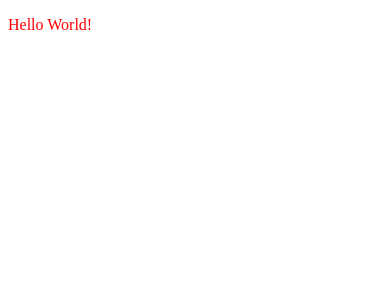
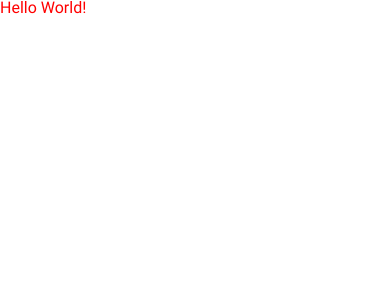
Before and after one commit to geezers-io/mogakco-front, a Next.js app: page / in a window 390 px wide. Shown: the top 300 px of the page. Built offline with nearby package versions, Linux system fonts and the light colour scheme.

Commit message:
Set global styles

```diff
--- a/src/pages/_app.tsx
+++ b/src/pages/_app.tsx
@@ -1,10 +1,11 @@
 import type { AppProps } from 'next/app';
 import { ThemeProvider } from '@emotion/react';
-import { theme } from 'styles';
+import { GlobalStyles, theme } from 'styles';
 
 function MyApp({ Component, pageProps }: AppProps) {
   return (
     <ThemeProvider theme={theme}>
+      <GlobalStyles />
       <Component {...pageProps} />
     </ThemeProvider>
   );
--- /dev/null
+++ b/src/styles/global/FontFace.tsx
@@ -0,0 +1,145 @@
+import { css } from '@emotion/react';
+
+const ROBOTO_DIR = '/fonts/Roboto-subset';
+const NOTOSANS_DIR = '/fonts/NotoSans-subset';
+const NOTOSANS_REMOTE = '//fonts.gstatic.com/ea/notosanskr/v2';
+
+export const FontFace = css`
+  /* ---------------------------------------------------------------------------------------- */
+  /* -- Roboto -- */
+  // 숫자, 영문 기본 폰트 (body에 적용)
+  // font-weight: 100 300 400 500 700 900
+  /* ---------------------------------------------------------------------------------------- */
+  @font-face {
+    font-family: 'Roboto';
+    font-style: normal;
+    font-weight: 100;
+    src: local('Roboto Thin'), local('Roboto-Thin'),
+      url(${ROBOTO_DIR}/Roboto-Thin.woff2) format('woff2'),
+      url(${ROBOTO_DIR}/Roboto-Thin.woff) format('woff'),
+      url(${ROBOTO_DIR}/Roboto-Thin.otf) format('opentype');
+  }
+  @font-face {
+    font-family: 'Roboto';
+    font-style: normal;
+    font-weight: 300;
+    src: local('Roboto Light'), local('Roboto-Light'),
+      url(${ROBOTO_DIR}/Roboto-Light.woff2) format('woff2'),
+      url(${ROBOTO_DIR}/Roboto-Light.woff) format('woff'),
+      url(${ROBOTO_DIR}/Roboto-Light.otf) format('opentype');
+  }
+  @font-face {
+    font-family: 'Roboto';
+    font-style: normal;
+    font-weight: 400;
+    src: local('Roboto Regular'), local('Roboto-Regular'),
+      url(${ROBOTO_DIR}/Roboto-Regular.woff2) format('woff2'),
+      url(${ROBOTO_DIR}/Roboto-Regular.woff) format('woff'),
+      url(${ROBOTO_DIR}/Roboto-Regular.otf) format('opentype');
+  }
+  @font-face {
+    font-family: 'Roboto';
+    font-style: normal;
+    font-weight: 500;
+    src: local('Roboto Medium'), local('Roboto-Medium'),
+      url(${ROBOTO_DIR}/Roboto-Medium.woff2) format('woff2'),
+      url(${ROBOTO_DIR}/Roboto-Medium.woff) format('woff'),
+      url(${ROBOTO_DIR}/Roboto-Medium.otf) format('opentype');
+  }
+  @font-face {
+    font-family: 'Roboto';
+    font-style: normal;
+    font-weight: 700;
+    src: local('Roboto Bold'), local('Roboto-Bold'),
+      url(${ROBOTO_DIR}/Roboto-Bold.woff2) format('woff2'),
+      url(${ROBOTO_DIR}/Roboto-Bold.woff) format('woff'),
+      url(${ROBOTO_DIR}/Roboto-Bold.otf) format('opentype');
+  }
+  @font-face {
+    font-family: 'Roboto';
+    font-style: normal;
+    font-weight: 900;
+    src: local('Roboto Black'), local('Roboto-Black'),
+      url(${ROBOTO_DIR}/Roboto-Black.woff2) format('woff2'),
+      url(${ROBOTO_DIR}/Roboto-Black.woff) format('woff'),
+      url(${ROBOTO_DIR}/Roboto-Black.otf) format('opentype');
+  }
+
+  /* ---------------------------------------------------------------------------------------- */
+  /* Noto Sans KR */
+  // 한글 기본 폰트 ( body에 적용 )
+  // font-weight: 100 300 400 500 700 900
+  /* ---------------------------------------------------------------------------------------- */
+  @font-face {
+    font-family: 'Noto Sans KR';
+    font-style: normal;
+    font-weight: 100;
+    src: url(${NOTOSANS_DIR}/NotoSans-Thin.woff2) format('woff2'),
+      url(${NOTOSANS_DIR}/NotoSans-Thin.woff) format('woff'),
+      url(${NOTOSANS_DIR}/NotoSans-Thin.otf) format('opentype'),
+      url(${NOTOSANS_REMOTE}/NotoSansKR-Thin.woff2) format('woff2'),
+      url(${NOTOSANS_REMOTE}/NotoSansKR-Thin.woff) format('woff'),
+      url(${NOTOSANS_REMOTE}/NotoSansKR-Thin.otf) format('opentype');
+    unicode-range: U+1100-11FF, U+3130-318F, U+A960-A97F, U+AC00-D7A3, U+D7B0-D7FF;
+  }
+  @font-face {
+    font-family: 'Noto Sans KR';
+    font-style: normal;
+    font-weight: 300;
+    src: url(${NOTOSANS_DIR}/NotoSans-Light.woff2) format('woff2'),
+      url(${NOTOSANS_DIR}/NotoSans-Light.woff) format('woff'),
+      url(${NOTOSANS_DIR}/NotoSans-Light.otf) format('opentype'),
+      url(${NOTOSANS_REMOTE}/NotoSansKR-Light.woff2) format('woff2'),
+      url(${NOTOSANS_REMOTE}/NotoSansKR-Light.woff) format('woff'),
+      url(${NOTOSANS_REMOTE}/NotoSansKR-Light.otf) format('opentype');
+    unicode-range: U+1100-11FF, U+3130-318F, U+A960-A97F, U+AC00-D7A3, U+D7B0-D7FF;
+  }
+  @font-face {
+    font-family: 'Noto Sans KR';
+    font-style: normal;
+    font-weight: 400;
+    src: url(${NOTOSANS_DIR}/NotoSans-Regular.woff2) format('woff2'),
+      url(${NOTOSANS_DIR}/NotoSans-Regular.woff) format('woff'),
+      url(${NOTOSANS_DIR}/NotoSans-Regular.otf) format('opentype'),
+      url(${NOTOSANS_REMOTE}/NotoSansKR-Regular.woff2) format('woff2'),
+      url(${NOTOSANS_REMOTE}/NotoSansKR-Regular.woff) format('woff'),
+      url(${NOTOSANS_REMOTE}/NotoSansKR-Regular.otf) format('opentype');
+    unicode-range: U+1100-11FF, U+3130-318F, U+A960-A97F, U+AC00-D7A3, U+D7B0-D7FF;
+  }
+  @font-face {
+    font-family: 'Noto Sans KR';
+    font-style: normal;
+    font-weight: 500;
+    src: url(${NOTOSANS_DIR}/NotoSans-Medium.woff2) format('woff2'),
+      url(${NOTOSANS_DIR}/NotoSans-Medium.woff) format('woff'),
+      url(${NOTOSANS_DIR}/NotoSans-Medium.otf) format('opentype'),
+      url(${NOTOSANS_REMOTE}/NotoSansKR-Medium.woff2) format('woff2'),
+      url(${NOTOSANS_REMOTE}/NotoSansKR-Medium.woff) format('woff'),
+      url(${NOTOSANS_REMOTE}/NotoSansKR-Medium.otf) format('opentype');
+    unicode-range: U+1100-11FF, U+3130-318F, U+A960-A97F, U+AC00-D7A3, U+D7B0-D7FF;
+  }
+  @font-face {
+    font-family: 'Noto Sans KR';
+    font-style: normal;
+    font-weight: 700;
+    src: url(${NOTOSANS_DIR}/NotoSans-Bold.woff2) format('woff2'),
+      url(${NOTOSANS_DIR}/NotoSans-Bold.woff) format('woff'),
+      url(${NOTOSANS_DIR}/NotoSans-Bold.otf) format('opentype'),
+      url(${NOTOSANS_REMOTE}/NotoSansKR-Bold.woff2) format('woff2'),
+      url(${NOTOSANS_REMOTE}/NotoSansKR-Bold.woff) format('woff'),
+      url(${NOTOSANS_REMOTE}/NotoSansKR-Bold.otf) format('opentype');
+    unicode-range: U+1100-11FF, U+3130-318F, U+A960-A97F, U+AC00-D7A3, U+D7B0-D7FF;
+  }
+  @font-face {
+    font-family: 'Noto Sans KR';
+    font-style: normal;
+    font-weight: 900;
+    src: url(${NOTOSANS_DIR}/NotoSans-Black.woff2) format('woff2'),
+      url(${NOTOSANS_DIR}/NotoSans-Black.woff) format('woff'),
+      url(${NOTOSANS_DIR}/NotoSans-Black.otf) format('opentype'),
+      url(${NOTOSANS_REMOTE}/NotoSansKR-Black.woff2) format('woff2'),
+      url(${NOTOSANS_REMOTE}/NotoSansKR-Black.woff) format('woff'),
+      url(${NOTOSANS_REMOTE}/NotoSansKR-Black.otf) format('opentype');
+    unicode-range: U+1100-11FF, U+3130-318F, U+A960-A97F, U+AC00-D7A3, U+D7B0-D7FF;
+  }
+`;
--- /dev/null
+++ b/src/styles/global/Resets.tsx
@@ -0,0 +1,150 @@
+import { css } from '@emotion/react';
+
+export const Resets = css`
+  // -- CSS resets --
+
+  // http://meyerweb.com/eric/tools/css/reset/
+  //  v2.0 | 20110126
+  //  License: none (public domain)
+
+  html,
+  body,
+  div,
+  span,
+  applet,
+  object,
+  iframe,
+  h1,
+  h2,
+  h3,
+  h4,
+  h5,
+  h6,
+  p,
+  blockquote,
+  pre,
+  a,
+  abbr,
+  acronym,
+  address,
+  big,
+  cite,
+  code,
+  del,
+  dfn,
+  em,
+  img,
+  ins,
+  kbd,
+  q,
+  s,
+  samp,
+  small,
+  strike,
+  strong,
+  sub,
+  sup,
+  tt,
+  var,
+  b,
+  u,
+  i,
+  center,
+  dl,
+  dt,
+  dd,
+  ol,
+  ul,
+  li,
+  fieldset,
+  form,
+  label,
+  legend,
+  table,
+  caption,
+  tbody,
+  tfoot,
+  thead,
+  tr,
+  th,
+  td,
+  article,
+  aside,
+  canvas,
+  details,
+  embed,
+  figure,
+  figcaption,
+  footer,
+  header,
+  hgroup,
+  menu,
+  nav,
+  output,
+  ruby,
+  section,
+  summary,
+  time,
+  mark,
+  audio,
+  video {
+    margin: 0;
+    padding: 0;
+    border: 0;
+    font-size: 100%;
+    font-style: inherit;
+    vertical-align: baseline;
+    text-decoration: none;
+  }
+  /* HTML5 display-role reset for older browsers */
+  article,
+  aside,
+  details,
+  figcaption,
+  figure,
+  footer,
+  header,
+  hgroup,
+  menu,
+  nav,
+  section {
+    display: block;
+  }
+  body {
+    line-height: 1;
+  }
+  ol,
+  ul {
+    list-style: none;
+  }
+  blockquote,
+  q {
+    quotes: none;
+  }
+  blockquote:before,
+  blockquote:after,
+  q:before,
+  q:after {
+    content: '';
+    content: none;
+  }
+  table {
+    border-collapse: collapse;
+    border-spacing: 0;
+  }
+  button {
+    font-family: inherit;
+    font-size: 100%;
+    line-height: 1.15;
+    margin: 0;
+    overflow: visible;
+    text-transform: none;
+  }
+
+  button,
+  [type='button'],
+  [type='reset'],
+  [type='submit'] {
+    -webkit-appearance: button;
+  }
+`;
--- /dev/null
+++ b/src/styles/global/index.tsx
@@ -0,0 +1,60 @@
+import { Global, css } from '@emotion/react';
+
+import { Resets } from 'styles/global/Resets';
+import { FontFace } from 'styles/global/FontFace';
+import { media } from 'styles/media';
+
+export const globalCSS = css`
+  *,
+  *::before,
+  *::after {
+    box-sizing: border-box;
+  }
+
+  html,
+  body,
+  body > div:first-of-type,
+  div#__next,
+  div#__next > div {
+    min-height: 100vh;
+  }
+
+  html {
+    -ms-text-size-adjust: 100%;
+    -webkit-text-size-adjust: 100%;
+    -webkit-font-smoothing: antialiased;
+    text-rendering: optimizeLegibility;
+
+    ${media.xs} {
+      font-size: 14.5px;
+    }
+    ${media.sm} {
+      font-size: 15px;
+    }
+    ${media.md} {
+      font-size: 15px;
+    }
+    ${media.lg} {
+      font-size: 15.5px;
+    }
+    ${media.xl} {
+      font-size: 16px;
+    }
+    ${media.xxl} {
+      font-size: 16px;
+    }
+  }
+
+  body {
+    // TODO: 폰트 렌더링 최적화하기
+    font-family: 'Noto Sans KR', 'Roboto', 'HelveticaNeue', 'Helvetica Neue', sans-serif;
+  }
+`;
+
+export const GlobalStyles = () => (
+  <>
+    <Global styles={Resets} />
+    <Global styles={FontFace} />
+    <Global styles={globalCSS} />
+  </>
+);
--- a/src/styles/index.ts
+++ b/src/styles/index.ts
@@ -1 +1,3 @@
 export * from './theme';
+export * from './global';
+export * from './media';
--- /dev/null
+++ b/src/styles/media.tsx
@@ -0,0 +1,17 @@
+// Follow Antd breakpoint https://ant.design/components/layout/#Layout.Sider
+export const breakpoint = {
+  xs: 480,
+  sm: 576,
+  md: 768,
+  lg: 992,
+  xl: 1200,
+  xxl: 1600,
+} as const;
+export const media = {
+  xs: `@media (min-width: ${breakpoint.xs}px)`,
+  sm: `@media (min-width: ${breakpoint.sm}px)`,
+  md: `@media (min-width: ${breakpoint.md}px)`,
+  lg: `@media (min-width: ${breakpoint.lg}px)`,
+  xl: `@media (min-width: ${breakpoint.xl}px)`,
+  xxl: `@media (min-width: ${breakpoint.xxl}px)`,
+} as const;
```
